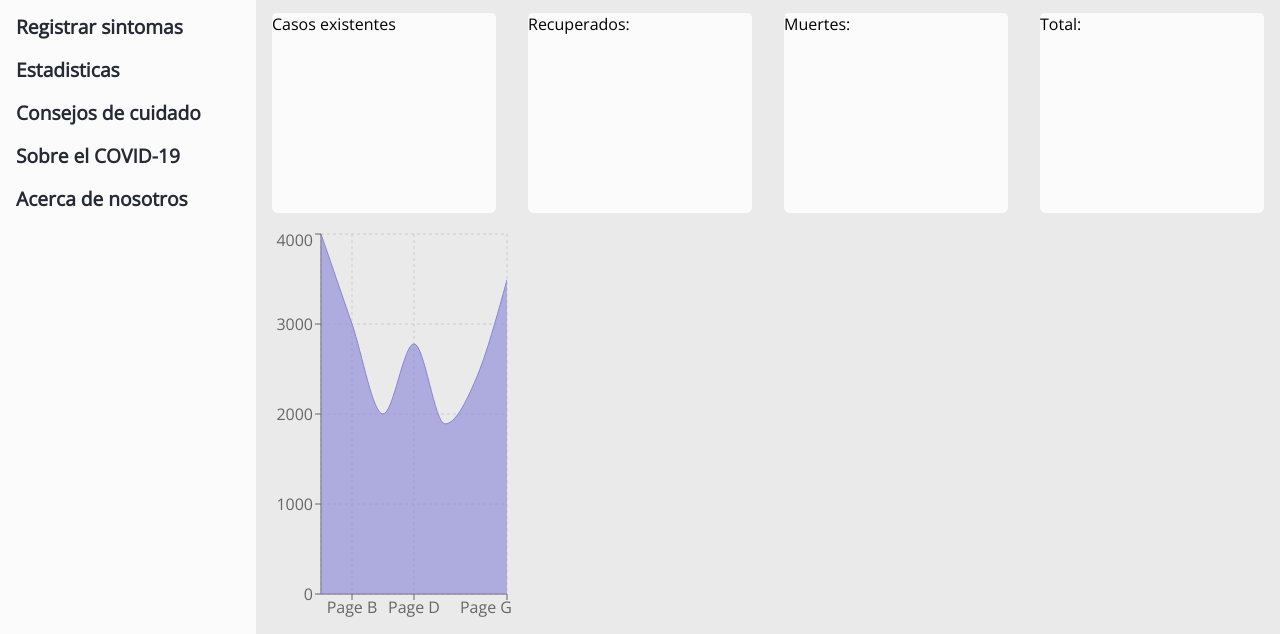
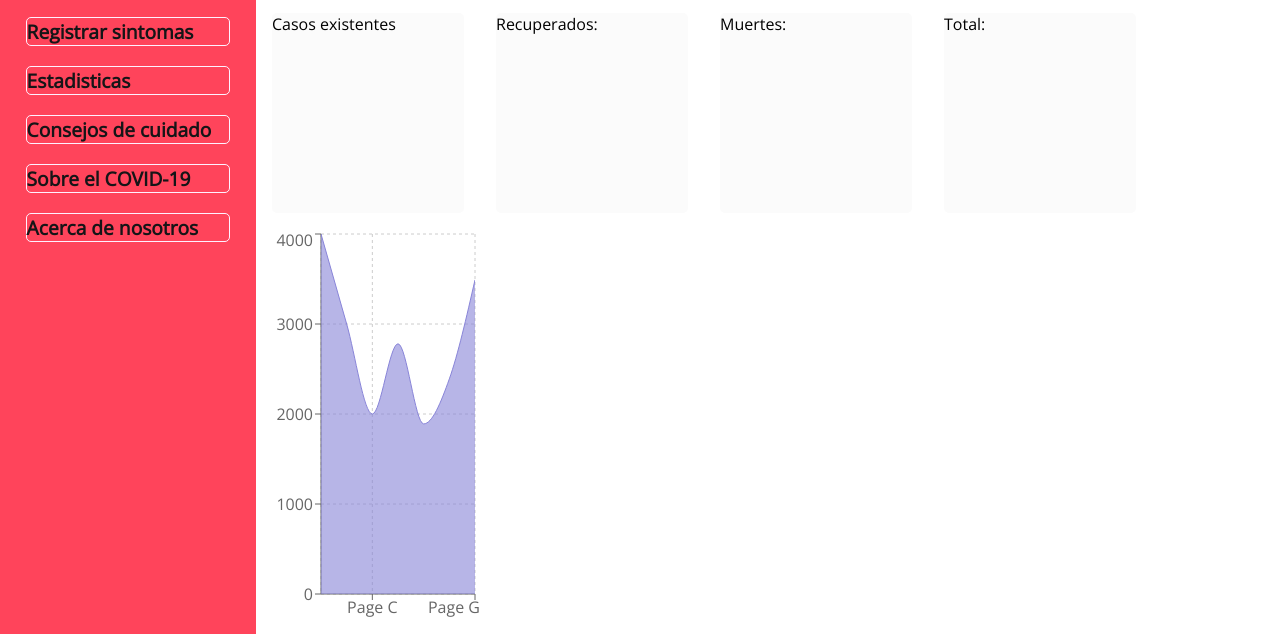
Before and after one commit to adcastiblanco/project-c3-covid, a React app: page / in a window 1280 px wide. Shown: the part 99-733 px from the top of the page. Built offline with nearby package versions, Linux system fonts and the light colour scheme; no server answers.

Commit message:
Restrucuring to scss calls

```diff
--- a/src/assets/styles/App.scss
+++ b/src/assets/styles/App.scss
@@ -2,3 +2,5 @@
 @import "./grids.scss";
 @import "./variables.scss";
 @import "./components/Dashboard.scss";
+@import "./components/Home.scss";
+@import "./components/Sidebar.scss";
--- a/src/assets/styles/components/Dashboard.scss
+++ b/src/assets/styles/components/Dashboard.scss
@@ -1,5 +1,3 @@
-@import '../grids.scss';
-
 .home-mainStatistics {
   @include display-grid;
   @include grid-template-columns(1fr grid-repeat(3));
--- a/src/assets/styles/components/Home.scss
+++ b/src/assets/styles/components/Home.scss
@@ -1,15 +1,6 @@
-@import '../grids.scss';
-@import '../variables.scss';
-
 .home {
   width: 100%;
-  height: 80%;
-  margin: 0 auto;
+  height: 100%;
   @include display-grid;
-  @include grid-template-columns(1fr grid-repeat(4));
+  @include grid-template-columns(20% 70%);
 }
-
-.home-dashboard {
-  @include grid-column(2, 6);
-  background-color: $gray-color-C3;
-}
--- a/src/assets/styles/components/Sidebar.scss
+++ b/src/assets/styles/components/Sidebar.scss
@@ -1,19 +1,22 @@
-@import '../grids.scss';
-@import '../variables.scss';
-
 .home-sidebar {
   @include grid-column(1, 2);
-  background-color: #fbfbfb;
-  padding-left: 1em;
+  background-color: $primary-color;
+  width: 100%;
   &__list {
     padding: 0;
+    width: 80%;
+    margin: 0 auto;
     list-style: none;
   }
   &__item {
-    margin-bottom: 1em;
+    margin: 20px auto;
+    border: 1px solid $white-color;
+    border-radius: 5px;
     & a {
+      margin: 20px auto;
+      text-align: center;
       text-decoration: none;
-      color: $dark-color-C3;
+      color: $black-color;
       font-size: 1.2em;
       font-weight: bold;
       &:hover {
--- a/src/components/Sidebar.jsx
+++ b/src/components/Sidebar.jsx
@@ -1,6 +1,5 @@
 import React from 'react'
 import { Link } from 'react-router-dom'
-import '../assets/styles/components/Sidebar.scss'
 
 const Sidebar = () => {
     return (
--- a/src/containers/Home.jsx
+++ b/src/containers/Home.jsx
@@ -1,8 +1,4 @@
 import React from 'react';
-
-import '../assets/styles/components/Home.scss'
-import '../assets/styles/grids.scss'
-
 import Sidebar from '../components/Sidebar'
 import Dashboard from '../components/Dashboard'
 
```
